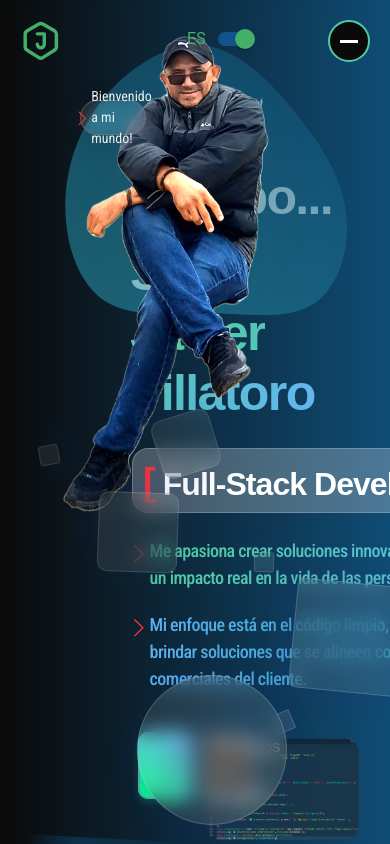
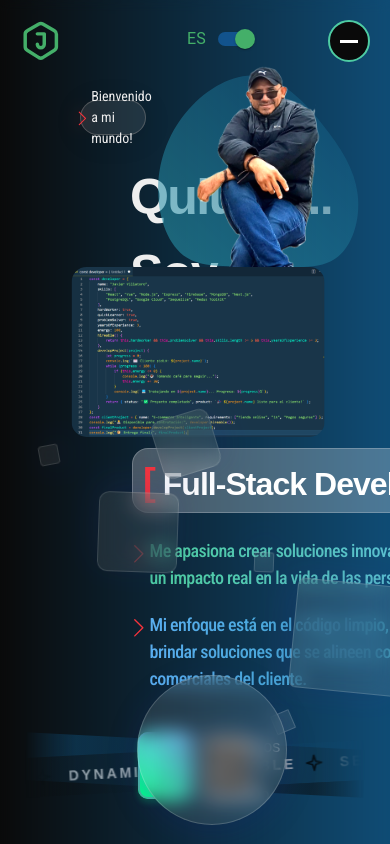
Before and after one commit to Javillat/portfolio, a React (Create React App) app in the folder frontend/: page / in a window 390 px wide. Shown: the top 844 px of the page. Built offline with nearby package versions, Linux system fonts and the light colour scheme; a web font is replaced by a local one.

Commit message:
chore: Posicionamiento de imagen principal

```diff
--- a/frontend/src/App.css
+++ b/frontend/src/App.css
@@ -524,7 +524,7 @@ select,
     justify-content: flex-start;
     width: 100%;
     margin: 0;
-    padding: 0;
+    padding: 35px 0;
   }
 
   .whoami-container>* {
@@ -539,11 +539,42 @@ select,
     text-align: center;
     flex-direction: column;
     width: 100%;
-    height: 60vh;
+    height: auto;
     background-repeat: no-repeat;
     background-size: cover;
     background-position: center center;
   }
+
+  .whoami-item:nth-child(1).whoami-item.profile-picture #sw-js-blob-svg {
+    position: relative;
+    top: -15px;
+    left: 90px;
+    width: 95%;
+    height: auto;
+    z-index: -1;
+  }
+
+  .whoami-item:nth-child(1).whoami-item.profile-picture img {
+    position: absolute;
+    top: 40px;
+    left: 200px;
+    width: 40%;
+    height: auto;
+    object-fit: cover;
+    z-index: 1;
+  }
+
+  .whoami-container .profile-picture-code {
+    top: 40%;
+    position: absolute;
+    left: 54%;
+    display: flex;
+    justify-content: center;
+    align-items: center;
+    width: 65%;
+    z-index: 0;
+  }
+
 
 }
 
```
